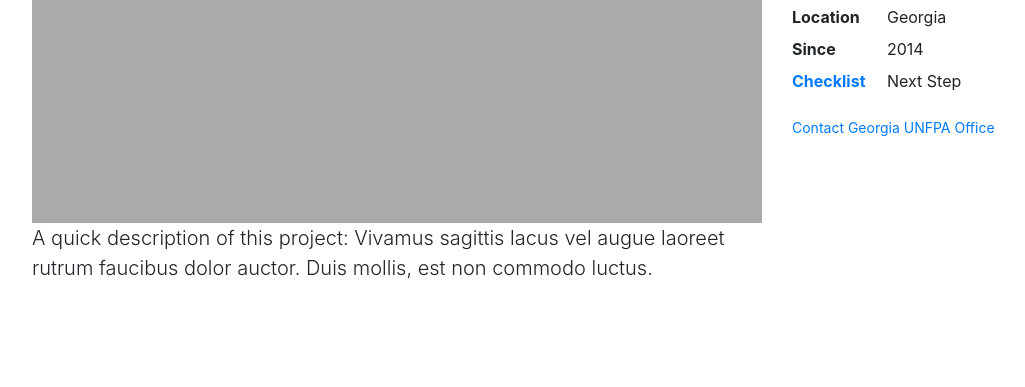
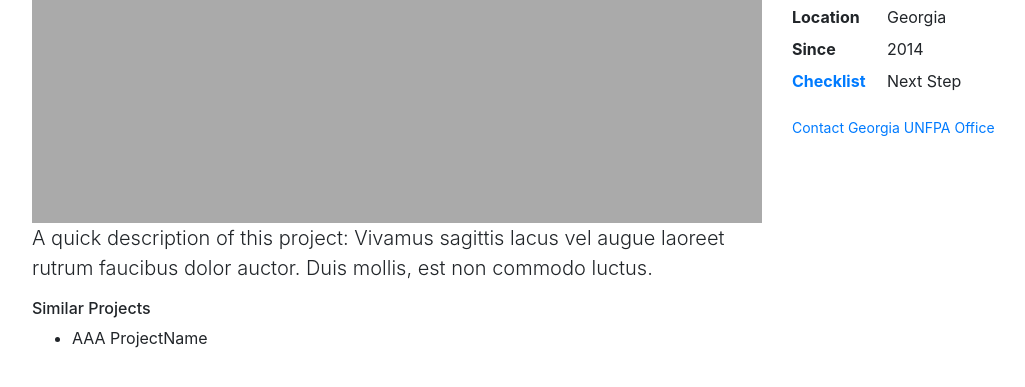
Before and after one commit to scottpledger/unfpa, a website: page project_details.html in a window 1280 px wide. Shown: the part 109-496 px from the top of the page, without its empty margins (53-1078 px from the left). Drawn offline with nearby package versions, Linux system fonts and the light colour scheme.

Commit message:
Added recommended similar projects to the project details page.

```diff
--- a/project_details.html
+++ b/project_details.html
@@ -82,7 +82,10 @@
           </div>
 
           <div class="col-md-6 col-lg-8">
-
+            <h6>Similar Projects</h6>
+            <ul>
+              <li>AAA ProjectName</li>
+            </ul>
           </div>
 
         </div>
```
